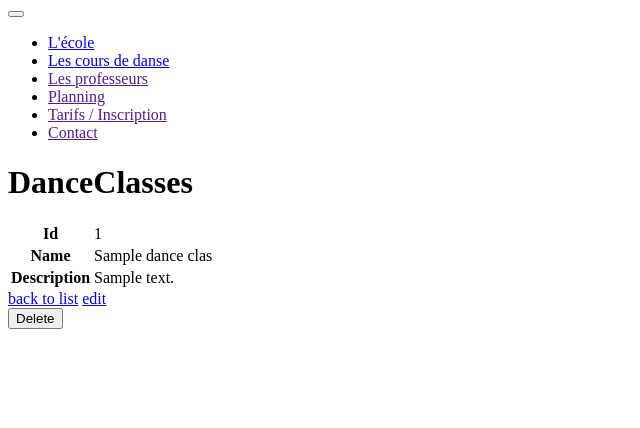
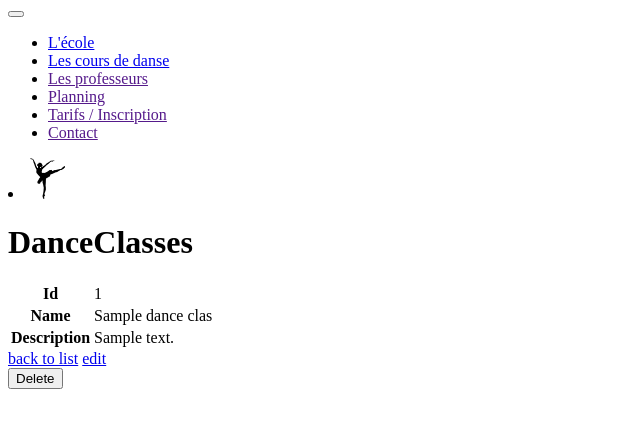
Before and after one commit to Cid-Jie/step-go_checkpoint4, a PHP site: template templates/dance_classes/show.html.twig in a window 1280 px wide. Shown: the part 190-618 px from the top of the page, without its empty margins (0-640 px from the left). Run offline with PHP 8.4, Linux system fonts and the light colour scheme; the template is opened without the code that fills it: most values are stand-ins (such as "Sample title", 1, 10 or a date in 2020); some libraries are stand-ins or nearby versions.

Commit message:
Add picture login

```diff
--- a/templates/_header.html.twig
+++ b/templates/_header.html.twig
@@ -41,6 +41,10 @@
 						</li>
 					</ul>
 				</li>
+			{% else %}
+				<li>
+					<img src="{{ asset('build/images/ballerine.png') }}" alt="Ballerine login" width="35px">
+				</li>
 			{% endif %}
 		</div>
 	</div>
```
Also changed, not shown: assets/images/ballerine.png (added).
